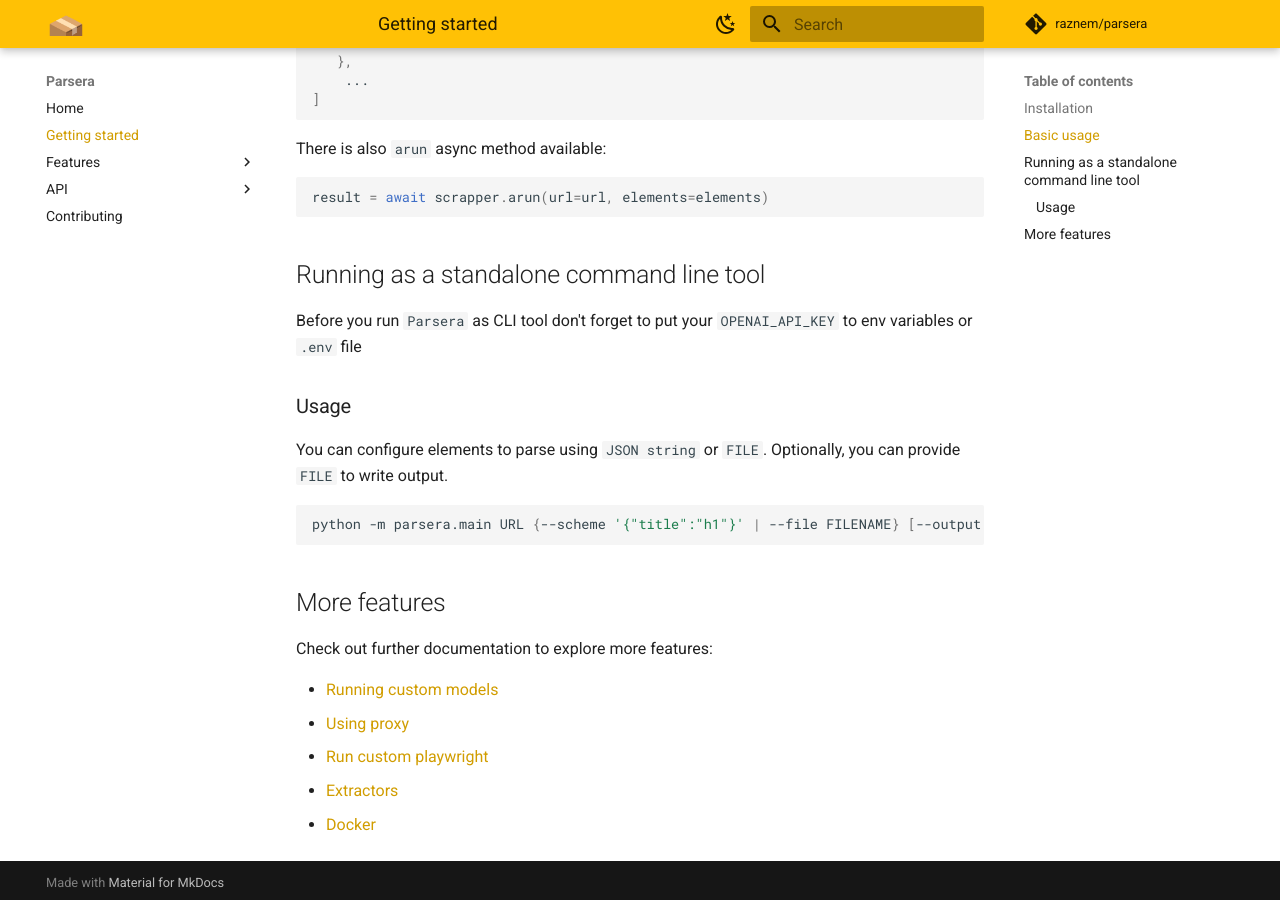
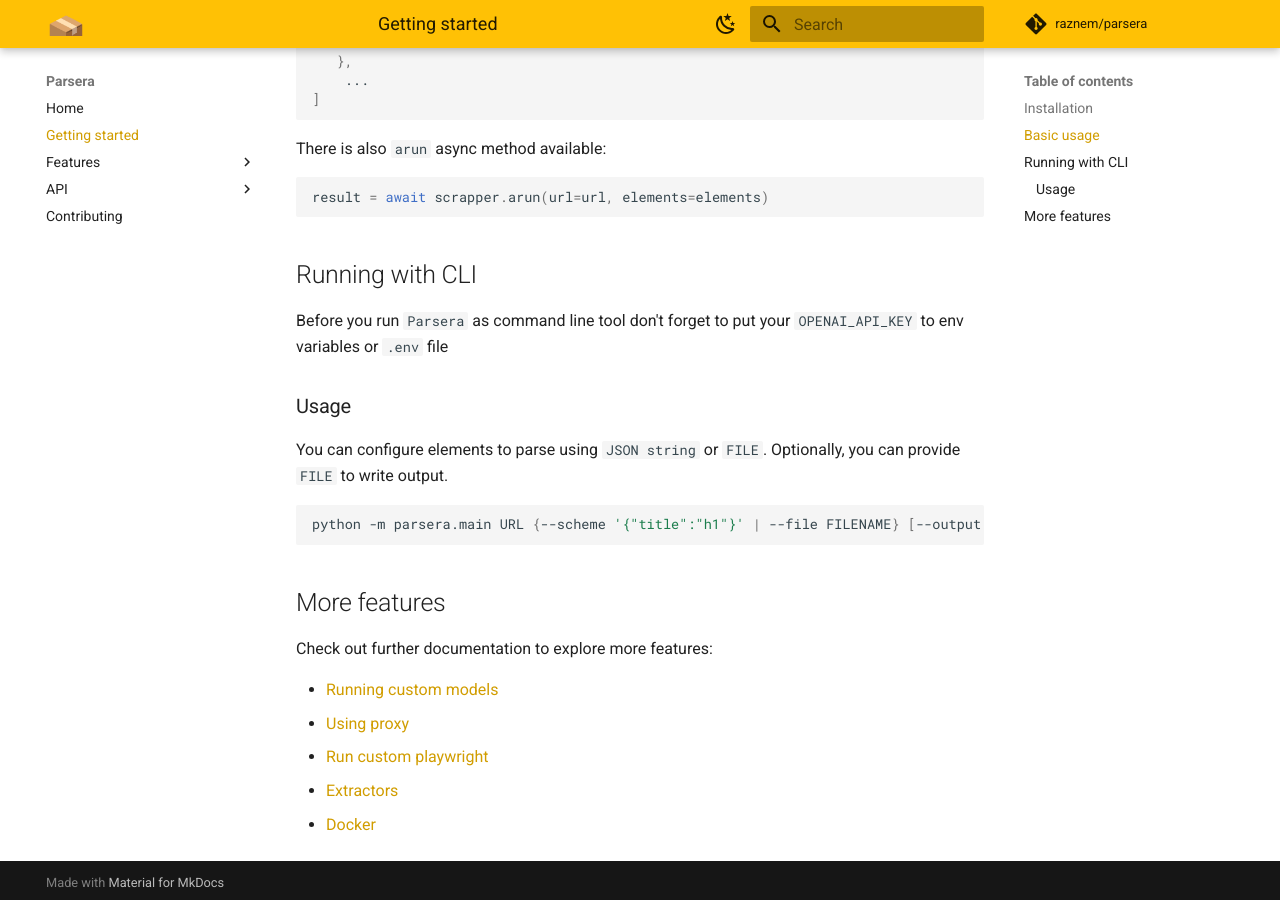
Before and after one commit to raznem/parsera, an MkDocs documentation site: the page built from docs/getting-started.md, in a window 1280 px wide and 900 px high, scrolled down 1042 px. Built offline with MkDocs 1.6.1 and Material for MkDocs 9.7.7, drawn with Linux system fonts in a browser that asks for light colours; comment, search, counter and statistics services are not loaded.

Commit message:
Minor doc update

````diff
--- a/docs/getting-started.md
+++ b/docs/getting-started.md
@@ -52,9 +52,9 @@ There is also `arun` async method available:
 result = await scrapper.arun(url=url, elements=elements)
 ```
 
-## Running as a standalone command line tool
+## Running with CLI
 
-Before you run `Parsera` as CLI tool don't forget to put your `OPENAI_API_KEY` to env variables or `.env` file
+Before you run `Parsera` as command line tool don't forget to put your `OPENAI_API_KEY` to env variables or `.env` file
 
 ### Usage
 
````
Also changed, not shown: README.md (+3 -3 lines).
